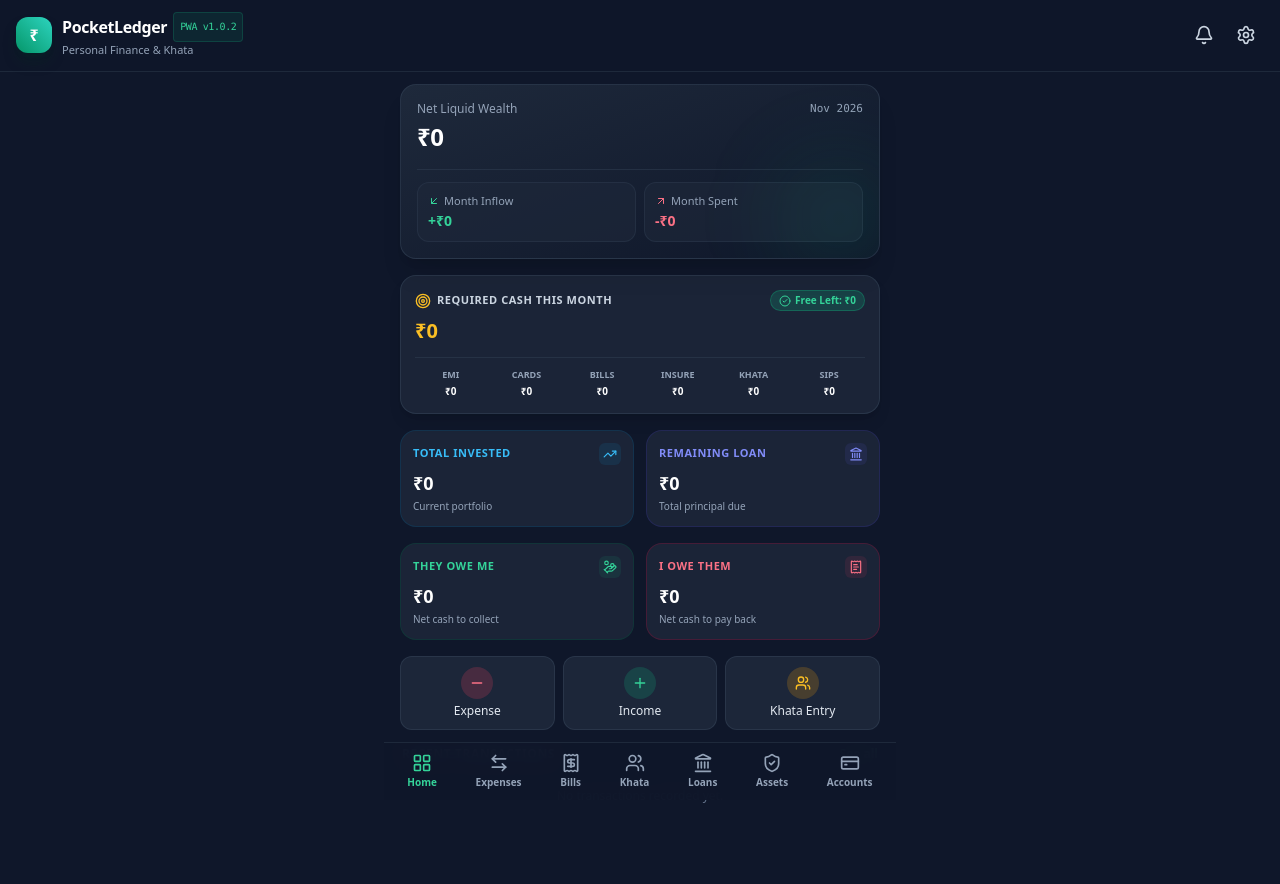
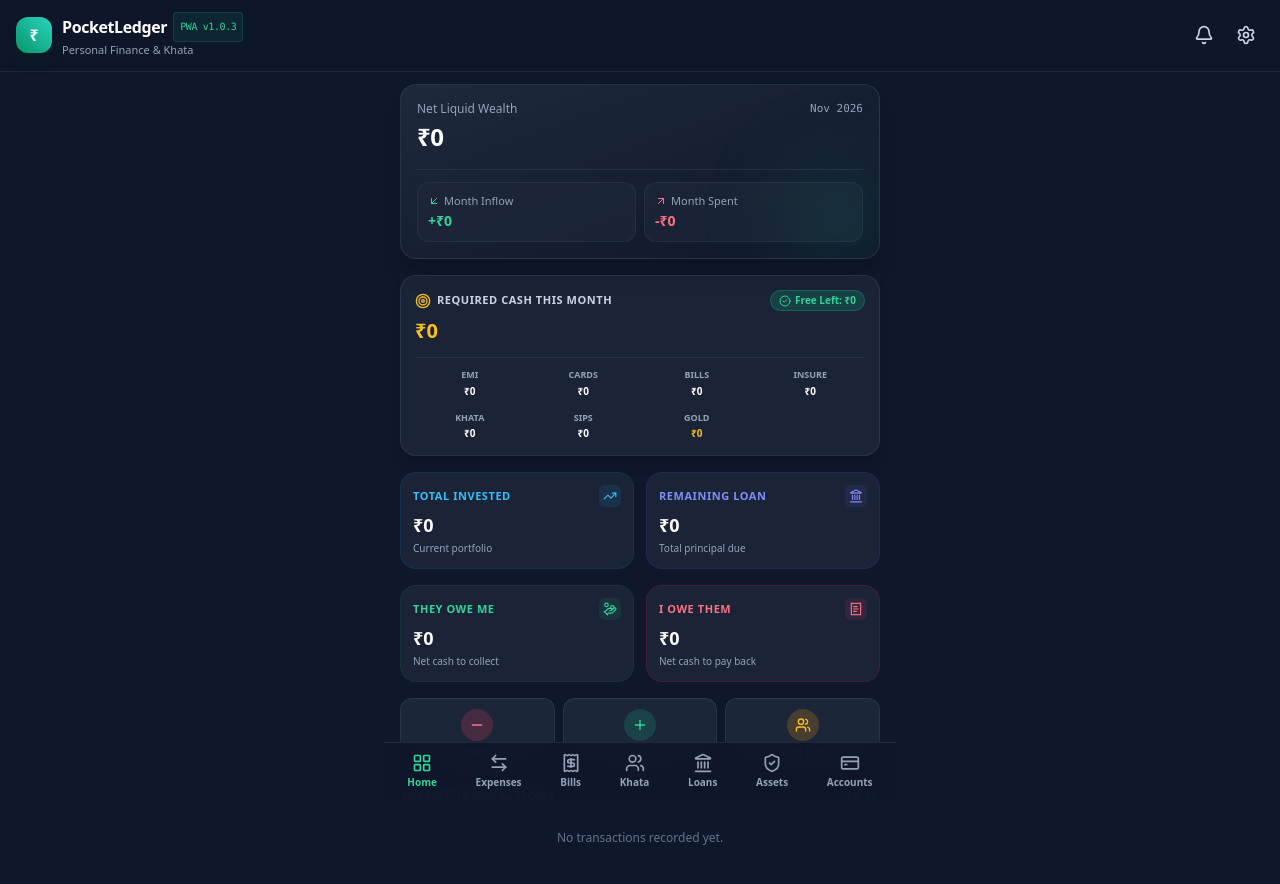
Before and after one commit to Kittoos/kanakku_pusthakam, a plain HTML site: page index.html in a window 1280 px wide. Drawn offline with nearby package versions, Linux system fonts and the light colour scheme.

Commit message:
Update index.html

```diff
--- a/index.html
+++ b/index.html
@@ -66,7 +66,7 @@
       <div class="w-9 h-9 rounded-xl bg-gradient-to-tr from-emerald-600 to-teal-400 flex items-center justify-center font-bold text-white shadow-lg shadow-emerald-950/40">₹</div>
       <div>
         <h1 class="text-base font-bold tracking-tight text-white flex items-center gap-1.5">
-          PocketLedger <span class="text-[10px] bg-emerald-500/10 text-emerald-400 px-1.5 py-0.5 rounded font-mono font-medium border border-emerald-500/20">PWA v1.0.2</span>
+          PocketLedger <span class="text-[10px] bg-emerald-500/10 text-emerald-400 px-1.5 py-0.5 rounded font-mono font-medium border border-emerald-500/20">PWA v1.0.3</span>
         </h1>
         <p class="text-[11px] text-slate-400 font-medium">Personal Finance & Khata</p>
       </div>
@@ -117,13 +117,16 @@
           <div id="liquidityBadgeContainer"></div>
         </div>
         <div class="text-xl font-black text-amber-400" id="dashTotalObligations">₹0</div>
-        <div class="grid grid-cols-6 gap-1 mt-3 pt-2.5 border-t border-slate-700/50 text-center">
+
+        <!-- NEW 4-COLUMN DASHBOARD OBLIGATIONS LAYOUT -->
+        <div class="grid grid-cols-4 gap-y-3 gap-x-1 mt-3 pt-2.5 border-t border-slate-700/50 text-center">
           <div><div class="text-[9px] text-slate-400 uppercase font-semibold">EMI</div><div class="text-[10px] font-bold text-white mt-0.5" id="dashObligEmi">₹0</div></div>
           <div><div class="text-[9px] text-slate-400 uppercase font-semibold">Cards</div><div class="text-[10px] font-bold text-white mt-0.5" id="dashObligCc">₹0</div></div>
           <div><div class="text-[9px] text-slate-400 uppercase font-semibold">Bills</div><div class="text-[10px] font-bold text-white mt-0.5" id="dashObligBills">₹0</div></div>
           <div><div class="text-[9px] text-slate-400 uppercase font-semibold">Insure</div><div class="text-[10px] font-bold text-white mt-0.5" id="dashObligIns">₹0</div></div>
           <div><div class="text-[9px] text-slate-400 uppercase font-semibold">Khata</div><div class="text-[10px] font-bold text-white mt-0.5" id="dashObligKhata">₹0</div></div>
           <div><div class="text-[9px] text-slate-400 uppercase font-semibold">SIPs</div><div class="text-[10px] font-bold text-white mt-0.5" id="dashObligSip">₹0</div></div>
+          <div><div class="text-[9px] text-slate-400 uppercase font-semibold">Gold</div><div class="text-[10px] font-bold text-amber-400 mt-0.5" id="dashObligGl">₹0</div></div>
         </div>
       </div>
 
@@ -248,7 +251,7 @@
       <!-- EMI LOANS -->
       <div id="allLoansList" class="space-y-3"></div>
 
-      <!-- NEW: GOLD LOANS SECTION -->
+      <!-- GOLD LOANS SECTION -->
       <div class="mt-6 flex items-center justify-between border-t border-slate-800/80 pt-5 mb-3">
         <div><h3 class="text-base font-bold text-white">Gold Loans</h3><p class="text-[10px] text-slate-400">Pledged gold & flexible payments</p></div>
         <button id="btn-view-add-gold-loan" class="flex items-center gap-1 bg-amber-600 hover:bg-amber-500 text-white px-3 py-1.5 rounded-xl text-xs font-semibold shadow-md active:scale-95 transition">
@@ -454,7 +457,7 @@
     </div>
   </div>
 
-  <!-- NEW: GOLD LOAN MODAL -->
+  <!-- GOLD LOAN MODAL -->
   <div id="goldLoanModal" class="hidden fixed inset-0 z-50 bg-black/60 backdrop-blur-sm flex items-end sm:items-center justify-center p-0 sm:p-4">
     <div class="bg-slate-900 border border-slate-700 w-full sm:max-w-md rounded-t-3xl sm:rounded-2xl overflow-hidden p-5">
       <div class="flex items-center justify-between pb-3 border-b border-slate-800">
@@ -1049,6 +1052,9 @@
 
       let sipReq = appData.investments.filter(i => (i.installmentAmount || 0) > 0 && i.lastPaidMonth !== currentMonthKey).reduce((sum, i) => sum + Number(i.installmentAmount), 0);
 
+      // Gold Loan Requirements
+      let glReq = appData.goldLoans.filter(gl => gl.principal > 0 && gl.dueDate && gl.dueDate.slice(0,7) <= currentMonthKey).reduce((sum, gl) => sum + Number(gl.principal), 0);
+
       let khataReq = 0;
       getAggregatedContacts().forEach(contact => {
         if(contact.netBalance > 0) {
@@ -1059,7 +1065,7 @@
         }
       });
 
-      const totalReq = emiReq + ccReq + billsReq + insReq + khataReq + sipReq;
+      const totalReq = emiReq + ccReq + billsReq + insReq + khataReq + sipReq + glReq;
 
       let totalLiquidCash = 0;
       appData.accounts.forEach(acc => {
@@ -1090,6 +1096,7 @@
       document.getElementById('dashObligIns').innerText = `₹${insReq.toLocaleString('en-IN')}`;
       document.getElementById('dashObligKhata').innerText = `₹${khataReq.toLocaleString('en-IN')}`;
       if(document.getElementById('dashObligSip')) document.getElementById('dashObligSip').innerText = `₹${sipReq.toLocaleString('en-IN')}`;
+      if(document.getElementById('dashObligGl')) document.getElementById('dashObligGl').innerText = `₹${glReq.toLocaleString('en-IN')}`;
 
       if (typeof lucide !== 'undefined') lucide.createIcons();
     }
@@ -1815,7 +1822,6 @@
         if (!ins) return;
         title.innerText = `Pay Premium: ${ins.name}`; amountInput.value = ins.premium; amountInput.readOnly = false; pendingPayment = { type: 'ins', id: id };
       }
-      // NEW: Gold Loan Payment Handlers
       else if (type === 'gl_int') {
         const gl = appData.goldLoans.find(l => l.id === id);
         if (!gl) return;
@@ -1891,7 +1897,6 @@
         sourceAcc.balance -= amount;
         appData.transactions.unshift({ id: 'tx_' + Date.now(), type: 'expense', amount: amount, category: 'Utilities & Bills', accountId: sourceAcc.id, date: dateStr, notes: `Insurance Premium: ${ins.name}`, linkedModule: 'ins', linkedId: ins.id, linkedValue: oldDate });
 
-      // NEW: Gold Loan Payment Processing
       } else if (pendingPayment.type === 'gl_int') {
         const gl = appData.goldLoans.find(l => l.id === pendingPayment.id);
         if (!gl) return;
@@ -2012,7 +2017,6 @@
       }
     }
 
-    // NEW: Gold Loan Handlers
     function openGoldLoanModal() {
       document.getElementById('glEditId').value = '';
       document.getElementById('glModalTitle').innerText = 'Add Gold Loan';
@@ -2408,7 +2412,7 @@
       document.getElementById('txForm')?.addEventListener('submit', handleSaveTransaction);
       document.getElementById('khataForm')?.addEventListener('submit', handleSaveKhata);
       document.getElementById('loanForm')?.addEventListener('submit', handleSaveLoan);
-      document.getElementById('goldLoanForm')?.addEventListener('submit', handleSaveGoldLoan); // NEW
+      document.getElementById('goldLoanForm')?.addEventListener('submit', handleSaveGoldLoan);
       document.getElementById('investmentForm')?.addEventListener('submit', handleSaveInvestment);
       document.getElementById('insuranceForm')?.addEventListener('submit', handleSaveInsurance);
       document.getElementById('accountForm')?.addEventListener('submit', handleSaveAccount);
@@ -2437,7 +2441,6 @@
         if (target.classList.contains('action-pay-sip')) return openPaymentModal('sip', target.dataset.id);
         if (target.classList.contains('action-pay-ins')) return openPaymentModal('ins', target.dataset.id);
 
-        // NEW: Gold Loan Payment Triggers
         if (target.classList.contains('action-pay-gl-int')) return openPaymentModal('gl_int', target.dataset.id);
         if (target.classList.contains('action-pay-gl-prin')) return openPaymentModal('gl_prin', target.dataset.id);
 
@@ -2449,7 +2452,6 @@
         if (target.classList.contains('action-edit-loan')) return editLoan(target.dataset.id);
         if (target.classList.contains('action-delete-loan')) return deleteLoan(target.dataset.id);
 
-        // NEW: Gold Loan Edit/Delete Triggers
         if (target.classList.contains('action-edit-gl')) return editGoldLoan(target.dataset.id);
         if (target.classList.contains('action-delete-gl')) return deleteGoldLoan(target.dataset.id);
 
@@ -2483,7 +2485,7 @@
         if (target.id === 'tabKhataBorrowed') return setKhataFilter('borrowed');
 
         if (target.id === 'btn-view-add-loan') return openLoanModal();
-        if (target.id === 'btn-view-add-gold-loan') return openGoldLoanModal(); // NEW
+        if (target.id === 'btn-view-add-gold-loan') return openGoldLoanModal();
         if (target.id === 'btn-view-add-account') return openAccountModal();
         if (target.id === 'btn-view-add-investment') return openInvestmentModal();
         if (target.id === 'btn-view-add-insurance') return openInsuranceModal();
```
